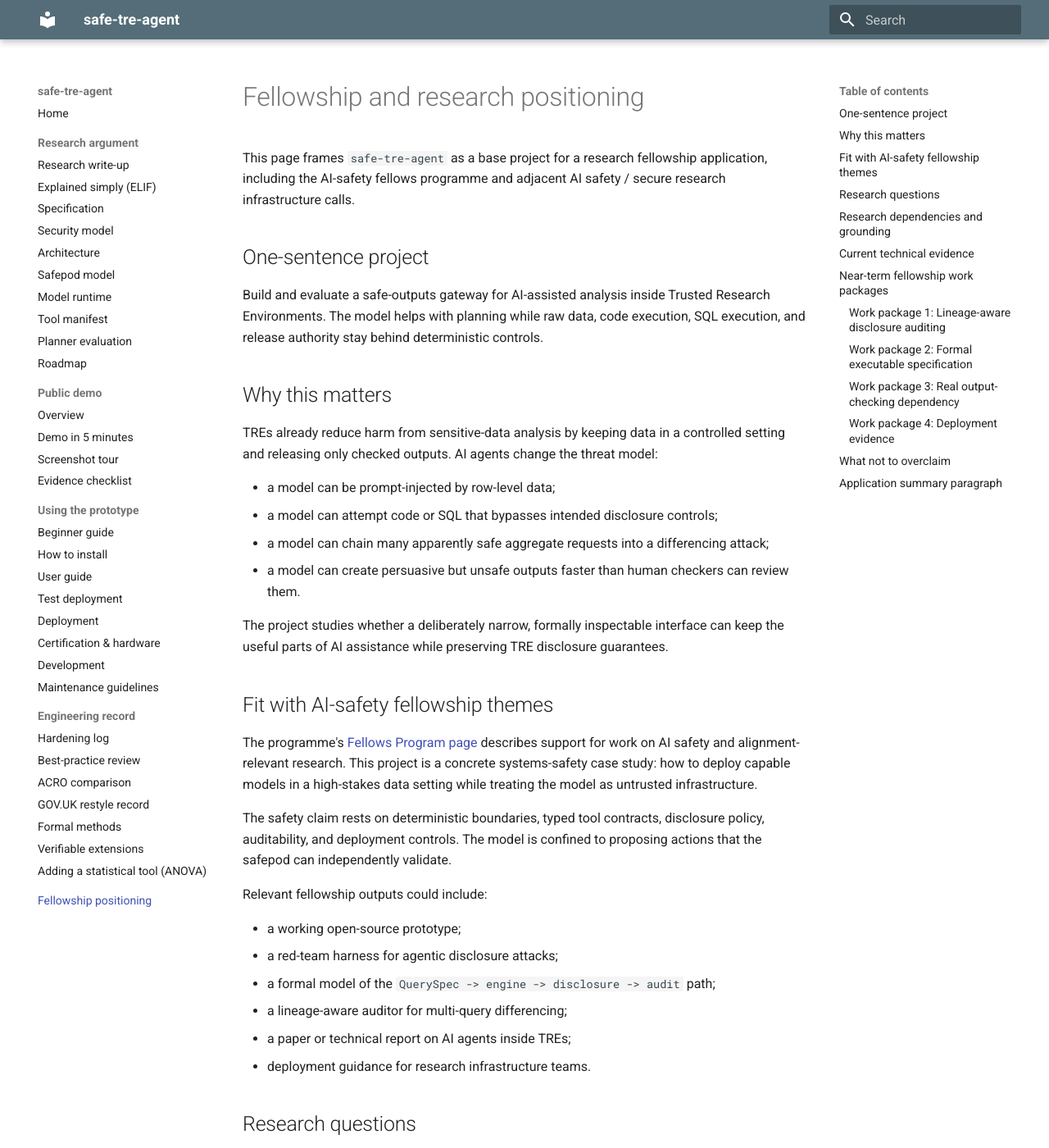
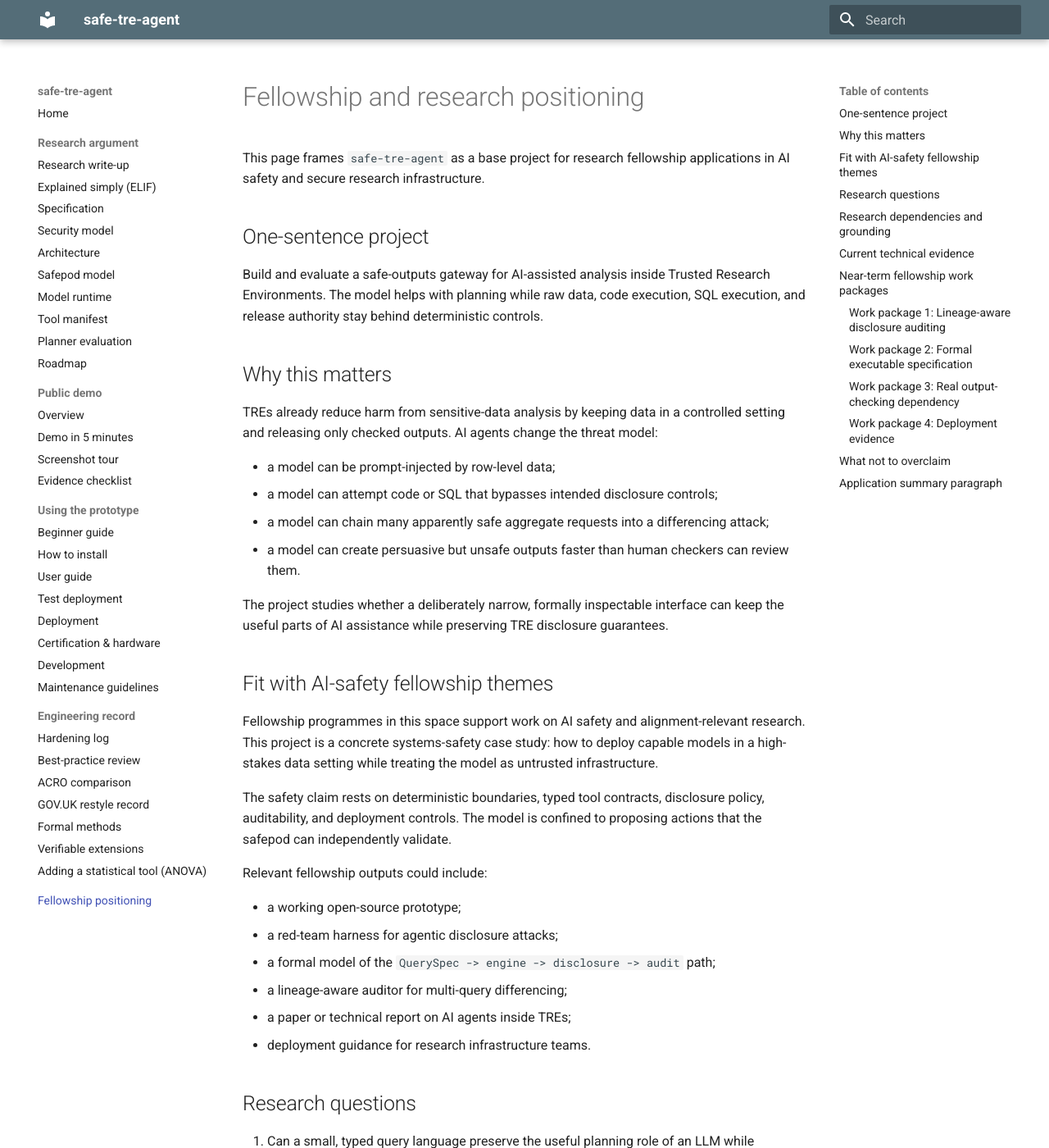
Before and after one commit to wadelab/safe-tre-agent, an MkDocs documentation site: the page built from docs/fellowship.md, in a window 1280 px wide and 1400 px high. Shown: the whole window at 82% size. Built offline with MkDocs 1.6.1 and Material for MkDocs 9.7.7, drawn with Linux system fonts in a browser that asks for light colours.

Commit message:
Sanitize for go-public: generic paths, neutral fellowship framing
Pre-publication sweep. The systemd unit's WorkingDirectory/PYTHONPATH/
ExecStart become /opt/safe-tre-agent with an adjust-to-your-checkout note
(they carried a machine-specific path). The fellowship page keeps its
research positioning but names no specific programme. AGENTS.md drops a
private workflow shorthand that has no meaning outside this machine.

Also verified in the same sweep: no secret values, env files, keys or data
files anywhere in history (placeholders only); demo screenshots show the
local@dev identity and synthetic data only; tailnet references are generic
placeholders; the only git author identity is the intended public one.

```diff
--- a/docs/fellowship.md
+++ b/docs/fellowship.md
@@ -1,8 +1,7 @@
 # Fellowship and research positioning
 
-This page frames `safe-tre-agent` as a base project for a research fellowship
-application, including the AI-safety fellows programme and adjacent AI safety /
-secure research infrastructure calls.
+This page frames `safe-tre-agent` as a base project for research fellowship
+applications in AI safety and secure research infrastructure.
 
 ## One-sentence project
 
@@ -30,10 +29,10 @@ disclosure guarantees.
 
 ## Fit with AI-safety fellowship themes
 
-The programme's [Fellows Program page](https://example.org/ai-safety-fellows-program/)
-describes support for work on AI safety and alignment-relevant research. This
-project is a concrete systems-safety case study: how to deploy capable models in
-a high-stakes data setting while treating the model as untrusted infrastructure.
+Fellowship programmes in this space support work on AI safety and
+alignment-relevant research. This project is a concrete systems-safety case
+study: how to deploy capable models in a high-stakes data setting while
+treating the model as untrusted infrastructure.
 
 The safety claim rests on deterministic boundaries, typed tool contracts,
 disclosure policy, auditability, and deployment controls. The model is confined
```
Also changed, not shown: AGENTS.md (+0 -1 lines), 1 other file.
